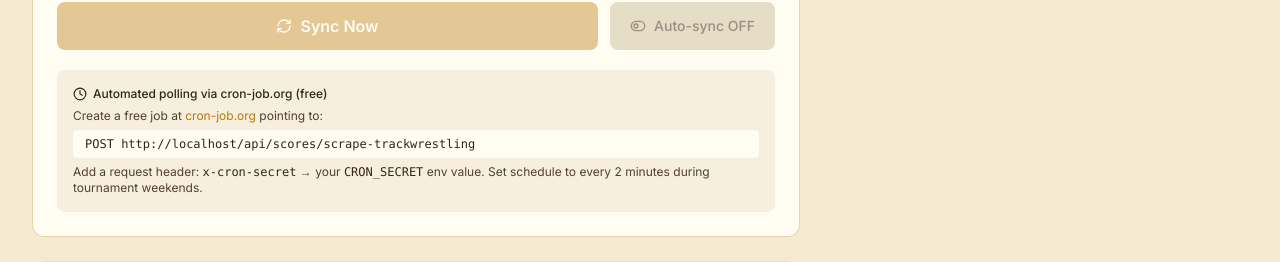
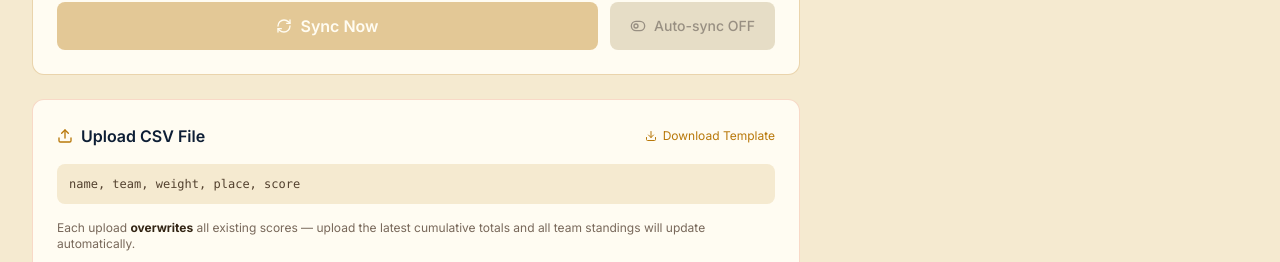
Before and after one commit to eastiowa/5-on-2-fantasy-wrestling-app, a Next.js app: page /commissioner/scores in a window 1280 px wide. Shown: the part 347-609 px from the top of the page. Built offline with nearby package versions, Linux system fonts and the light colour scheme; no server answers; the database is empty.

Commit message:
Remove cron-job.org automated polling UI from commissioner scores page

```diff
--- a/app/commissioner/scores/page.tsx
+++ b/app/commissioner/scores/page.tsx
@@ -3,7 +3,7 @@
 import { useState, useRef, useEffect, useCallback } from 'react'
 import {
   BarChart3, Upload, Link2, AlertCircle, CheckCircle,
-  Loader2, Download, Zap, ToggleLeft, ToggleRight, RefreshCw, Clock, BrainCircuit,
+  Loader2, Download, Zap, ToggleLeft, ToggleRight, RefreshCw, BrainCircuit,
 } from 'lucide-react'
 import { generateScoreCSVTemplate } from '@/lib/scoring'
 import { createClient } from '@/lib/supabase/client'
@@ -338,24 +338,6 @@ export default function ScoresPage() {
           </button>
         </div>
 
-        {/* cron-job.org setup hint */}
-        <div className="bg-gray-800/60 rounded-lg p-4 text-xs text-gray-400 space-y-1.5">
-          <div className="flex items-center gap-1.5 text-gray-300 font-medium">
-            <Clock className="w-3.5 h-3.5" />
-            Automated polling via cron-job.org (free)
-          </div>
-          <p>
-            Create a free job at{' '}
-            <a href="https://cron-job.org" target="_blank" rel="noopener noreferrer"
-              className="text-yellow-400 hover:underline">cron-job.org</a>{' '}
-            pointing to:
-          </p>
-          <code className="block bg-gray-900 rounded px-3 py-1.5 text-gray-300 break-all">
-            POST {typeof window !== 'undefined' ? window.location.origin : 'https://yourapp.vercel.app'}
-            /api/scores/scrape-trackwrestling
-          </code>
-          <p>Add a request header: <code className="text-gray-300">x-cron-secret</code> → your <code className="text-gray-300">CRON_SECRET</code> env value. Set schedule to every 2 minutes during tournament weekends.</p>
-        </div>
       </div>
 
       {/* ── CSV Upload ───────────────────────────────────────────────────────── */}
```
